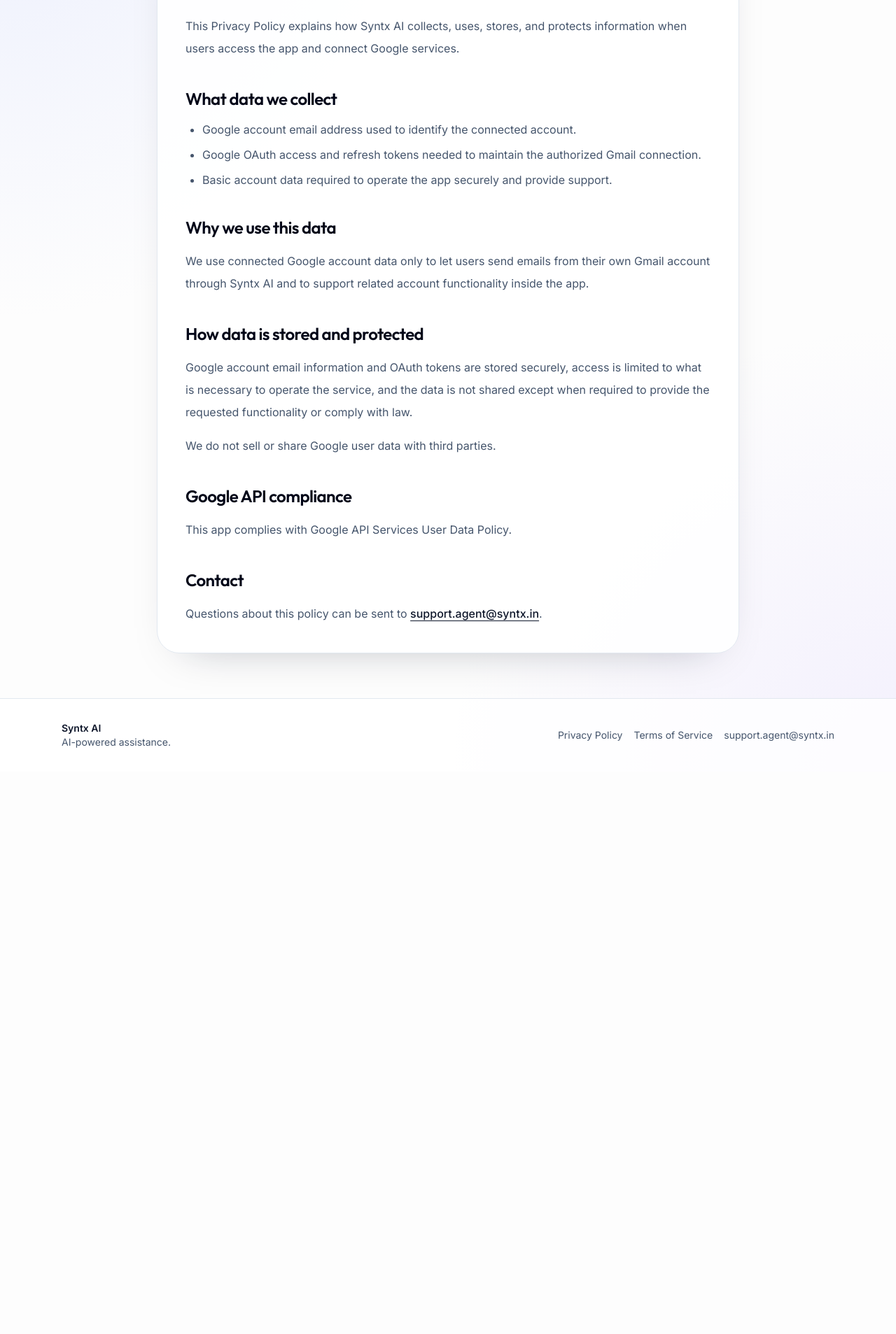
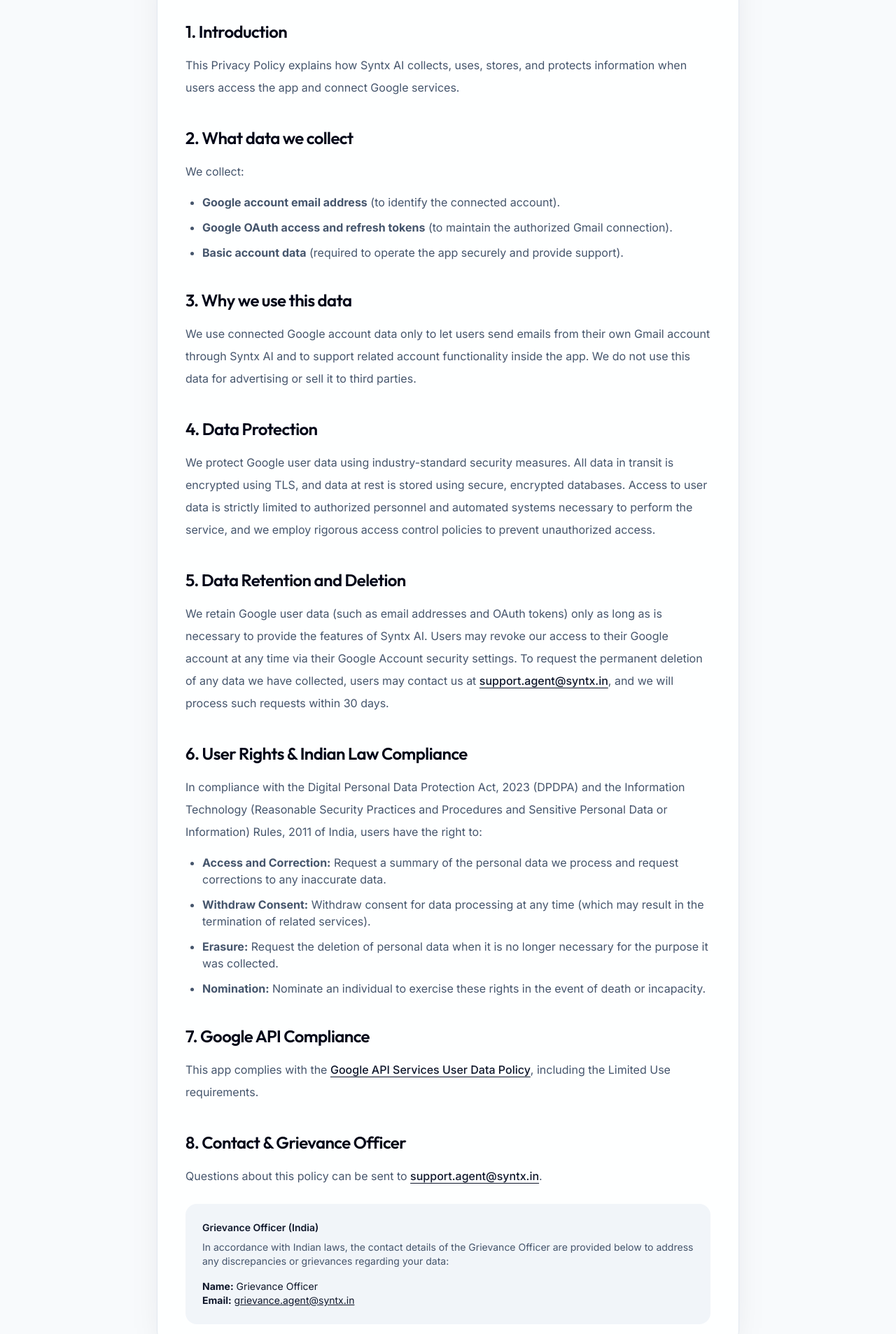
Before and after one commit to syntaxmatrix/agfr, a Next.js app: page /privacy in a window 1280 px wide. Shown: the part 180-2087 px from the top of the page at 70% size. Before the commit the page ends 1283 px from the top, so only its background shows below. Built offline with nearby package versions, Linux system fonts and the light colour scheme; no server answers.

Commit message:
feat: update Privacy Policy page with detailed data protection and user rights sections

```diff
--- a/src/app/privacy/page.tsx
+++ b/src/app/privacy/page.tsx
@@ -1,65 +1,102 @@
 import Link from "next/link";
 import Footer from "@/components/Footer";
-import { ProductName, supportEmail } from "@/constant";
+import { ProductName, supportEmail , grievanceEmail ,googleDeveloperAPI_UserDataPolicy} from "@/constant";
 
 export const metadata = {
   title: `Privacy Policy | ${ProductName}`,
   description: `Privacy policy for ${ProductName} and its Gmail integration.`,
 };
 
-export default function PrivacyPolicyPage() {
+export default function PrivacyPolicy() {
+
+  const grievanceOfficer = {
+    name: "Grievance Officer",
+    email: grievanceEmail,
+  };
+
   return (
-    <div className="min-h-screen">
+    <div className="min-h-screen bg-slate-50">
       <main className="mx-auto w-full max-w-4xl px-6 py-16 sm:px-8">
-        <div className="rounded-[2rem] border border-slate-200 bg-white/90 p-8 shadow-[0_25px_60px_-40px_rgba(15,23,42,0.35)] md:p-10">
-          <p className="text-sm font-medium text-slate-500">Last updated: April 22, 2026</p>
-          <h1 className="mt-3 text-4xl font-semibold tracking-tight text-slate-950">Privacy Policy</h1>
-          <p className="mt-6 text-base leading-8 text-slate-600">
-            This Privacy Policy explains how {ProductName} collects, uses, stores, and protects information when users access the app and connect Google services.
-          </p>
+        <div className="rounded-4xl border border-slate-200 bg-white/90 p-8 shadow-[0_25px_60px_-40px_rgba(15,23,42,0.35)] md:p-10">
+          <p className="text-sm font-medium text-slate-500">Last updated: May 3, 2026</p>
+          <h1 className="mt-3 text-4xl font-bold tracking-tight text-slate-950">Privacy Policy</h1>
+
+          <section className="mt-8">
+            <h2 className="text-2xl font-semibold text-slate-950">1. Introduction</h2>
+            <p className="mt-4 text-base leading-8 text-slate-600">
+              This Privacy Policy explains how {ProductName} collects, uses, stores, and protects information when users access the app and connect Google services.
+            </p>
+          </section>
 
           <section className="mt-10">
-            <h2 className="text-2xl font-semibold text-slate-950">What data we collect</h2>
+            <h2 className="text-2xl font-semibold text-slate-950">2. What data we collect</h2>
+            <p className="mt-4 text-base leading-8 text-slate-600">We collect:</p>
             <ul className="mt-4 list-disc space-y-3 pl-6 text-slate-600">
-              <li>Google account email address used to identify the connected account.</li>
-              <li>Google OAuth access and refresh tokens needed to maintain the authorized Gmail connection.</li>
-              <li>Basic account data required to operate the app securely and provide support.</li>
+              <li><strong>Google account email address</strong> (to identify the connected account).</li>
+              <li><strong>Google OAuth access and refresh tokens</strong> (to maintain the authorized Gmail connection).</li>
+              <li><strong>Basic account data</strong> (required to operate the app securely and provide support).</li>
             </ul>
           </section>
 
           <section className="mt-10">
-            <h2 className="text-2xl font-semibold text-slate-950">Why we use this data</h2>
+            <h2 className="text-2xl font-semibold text-slate-950">3. Why we use this data</h2>
             <p className="mt-4 text-base leading-8 text-slate-600">
-              We use connected Google account data only to let users send emails from their own Gmail account through Syntx AI and to support related account functionality inside the app.
+              We use connected Google account data only to let users send emails from their own Gmail account through {ProductName} and to support related account functionality inside the app. We do not use this data for advertising or sell it to third parties.
             </p>
           </section>
 
           <section className="mt-10">
-            <h2 className="text-2xl font-semibold text-slate-950">How data is stored and protected</h2>
+            <h2 className="text-2xl font-semibold text-slate-950">4. Data Protection</h2>
             <p className="mt-4 text-base leading-8 text-slate-600">
-              Google account email information and OAuth tokens are stored securely, access is limited to what is necessary to operate the service, and the data is not shared except when required to provide the requested functionality or comply with law.
-            </p>
-            <p className="mt-4 text-base leading-8 text-slate-600">
-              We do not sell or share Google user data with third parties.
+              We protect Google user data using industry-standard security measures. All data in transit is encrypted using TLS, and data at rest is stored using secure, encrypted databases. Access to user data is strictly limited to authorized personnel and automated systems necessary to perform the service, and we employ rigorous access control policies to prevent unauthorized access.
             </p>
           </section>
 
           <section className="mt-10">
-            <h2 className="text-2xl font-semibold text-slate-950">Google API compliance</h2>
+            <h2 className="text-2xl font-semibold text-slate-950">5. Data Retention and Deletion</h2>
             <p className="mt-4 text-base leading-8 text-slate-600">
-              This app complies with Google API Services User Data Policy.
+              We retain Google user data (such as email addresses and OAuth tokens) only as long as is necessary to provide the features of {ProductName}. Users may revoke our access to their Google account at any time via their Google Account security settings. To request the permanent deletion of any data we have collected, users may contact us at <Link href={`mailto:${supportEmail}`} className="font-medium text-slate-900 underline underline-offset-4">{supportEmail}</Link>, and we will process such requests within 30 days.
             </p>
           </section>
 
           <section className="mt-10">
-            <h2 className="text-2xl font-semibold text-slate-950">Contact</h2>
+            <h2 className="text-2xl font-semibold text-slate-950">6. User Rights & Indian Law Compliance</h2>
+            <p className="mt-4 text-base leading-8 text-slate-600">
+              In compliance with the Digital Personal Data Protection Act, 2023 (DPDPA) and the Information Technology (Reasonable Security Practices and Procedures and Sensitive Personal Data or Information) Rules, 2011 of India, users have the right to:
+            </p>
+            <ul className="mt-4 list-disc space-y-3 pl-6 text-slate-600">
+              <li><strong>Access and Correction:</strong> Request a summary of the personal data we process and request corrections to any inaccurate data.</li>
+              <li><strong>Withdraw Consent:</strong> Withdraw consent for data processing at any time (which may result in the termination of related services).</li>
+              <li><strong>Erasure:</strong> Request the deletion of personal data when it is no longer necessary for the purpose it was collected.</li>
+              <li><strong>Nomination:</strong> Nominate an individual to exercise these rights in the event of death or incapacity.</li>
+            </ul>
+          </section>
+
+          <section className="mt-10">
+            <h2 className="text-2xl font-semibold text-slate-950">7. Google API Compliance</h2>
+            <p className="mt-4 text-base leading-8 text-slate-600">
+              This app complies with the <Link href= {googleDeveloperAPI_UserDataPolicy} target="_blank" rel="noopener noreferrer" className="font-medium text-slate-900 underline underline-offset-4">Google API Services User Data Policy</Link>, including the Limited Use requirements.
+            </p>
+          </section>
+
+          <section className="mt-10">
+            <h2 className="text-2xl font-semibold text-slate-950">8. Contact & Grievance Officer</h2>
             <p className="mt-4 text-base leading-8 text-slate-600">
               Questions about this policy can be sent to{" "}
               <Link href={`mailto:${supportEmail}`} className="font-medium text-slate-900 underline underline-offset-4">
                 {supportEmail}
-              </Link>
-              .
+              </Link>.
             </p>
+            <div className="mt-6 rounded-2xl bg-slate-100 p-6">
+              <p className="text-sm font-semibold text-slate-900">Grievance Officer (India)</p>
+              <p className="mt-2 text-sm text-slate-600">
+                In accordance with Indian laws, the contact details of the Grievance Officer are provided below to address any discrepancies or grievances regarding your data:
+              </p>
+              <p className="mt-4 text-sm text-slate-900">
+                <strong>Name:</strong> {grievanceOfficer.name}<br />
+                <strong>Email:</strong> <Link href={`mailto:${grievanceOfficer.email}`} className="underline hover:text-slate-700">{grievanceOfficer.email}</Link>
+              </p>
+            </div>
           </section>
         </div>
       </main>
--- a/src/constant.js
+++ b/src/constant.js
@@ -8,7 +8,11 @@
 
 export const supportEmail = "support.agent@syntx.in";
 
+export const grievanceEmail = "grievance.agent@syntx.in";
+
 export const subscriptionChangeEmailTemplateSubject = "Request for Subscription Plan Change - Syntx AI Account";
+
+export const googleDeveloperAPI_UserDataPolicy = "https://developers.google.com/terms/api-services-user-data-policy";
 
 export const subscriptionChangeEmailTemplateBody = ({ email, currentPlan ,name}) => `
 Hi Syntx Support Team,
```
